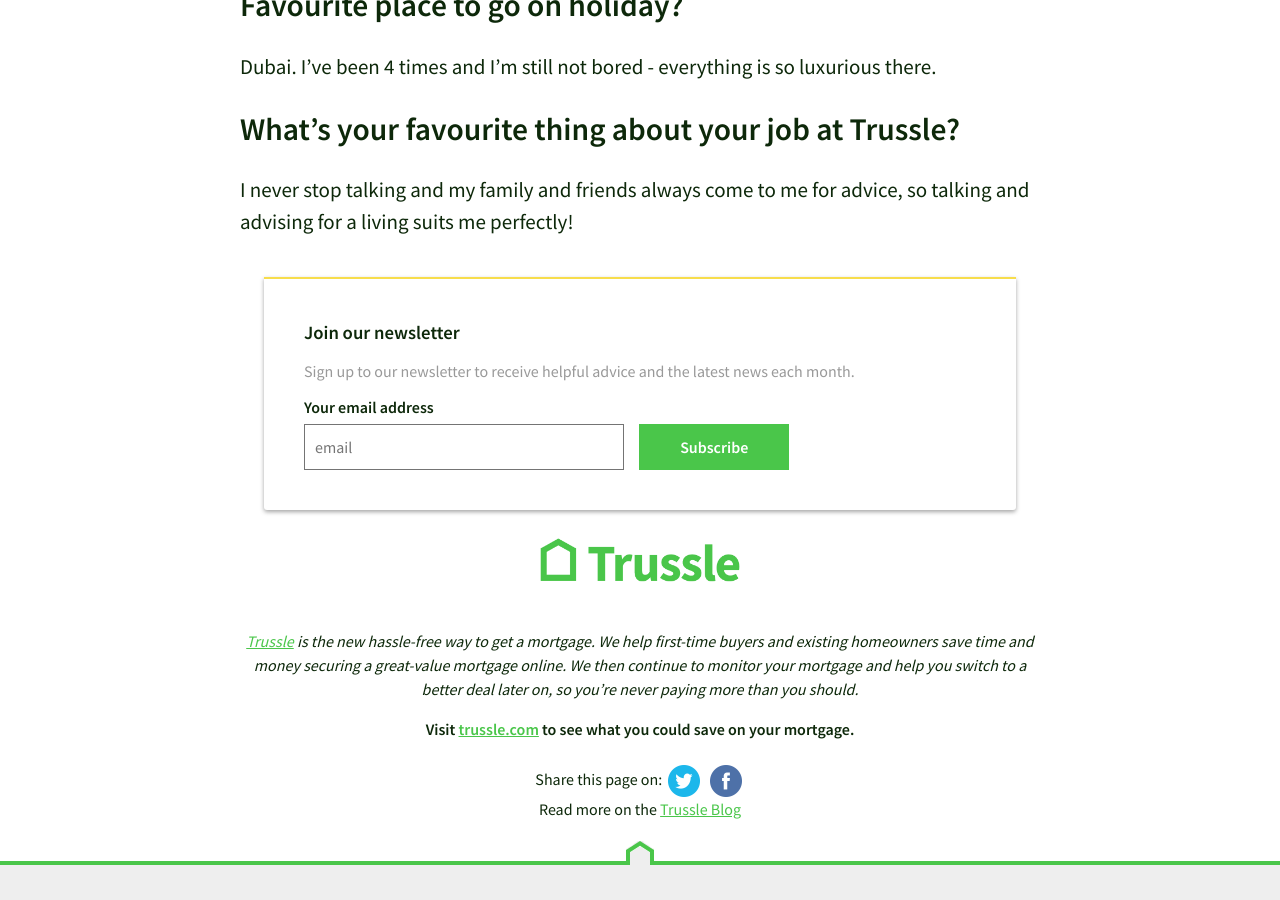
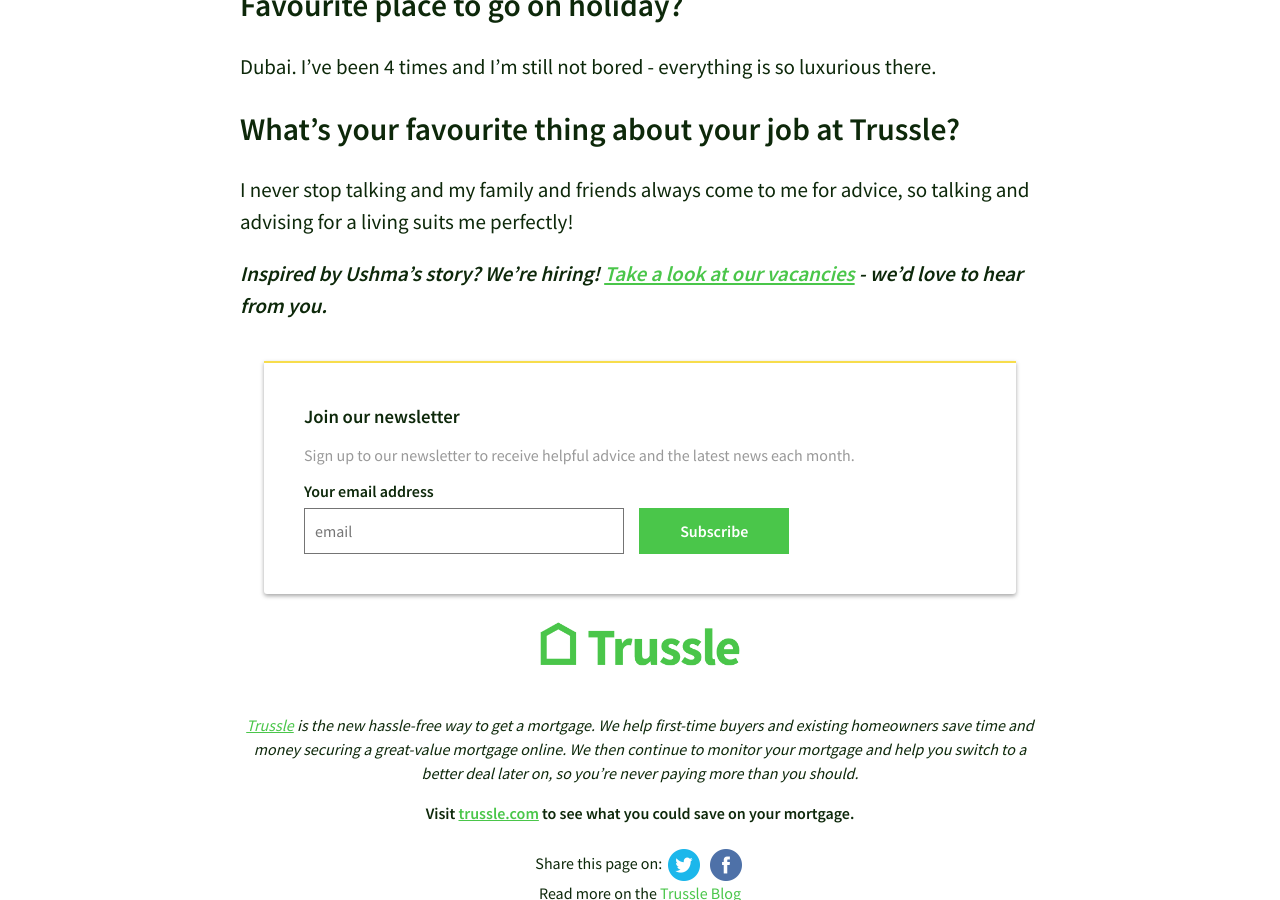
Before and after one commit to olitrussle/blog, a Jekyll site: the page built from _posts/2017-04-18-meet-the-team-ushma.md, in a window 1280 px wide and 900 px high, scrolled down 2255 px. Built offline with Jekyll 4.4.1, drawn with Linux system fonts in a browser that asks for light colours; comment, search, counter and statistics services are not loaded.

Commit message:
Updated 2017-04-18-meet-the-team-ushma.md

```diff
--- a/_posts/2017-04-18-meet-the-team-ushma.md
+++ b/_posts/2017-04-18-meet-the-team-ushma.md
@@ -41,3 +41,5 @@
 
 ## What’s your favourite thing about your job at Trussle?
 I never stop talking and my family and friends always come to me for advice, so talking and advising for a living suits me perfectly!
+
+_**Inspired by Ushma's story? We're hiring! [Take a look at our vacancies](https://jobs.lever.co/trussle) - we'd love to hear from you.**_
```
